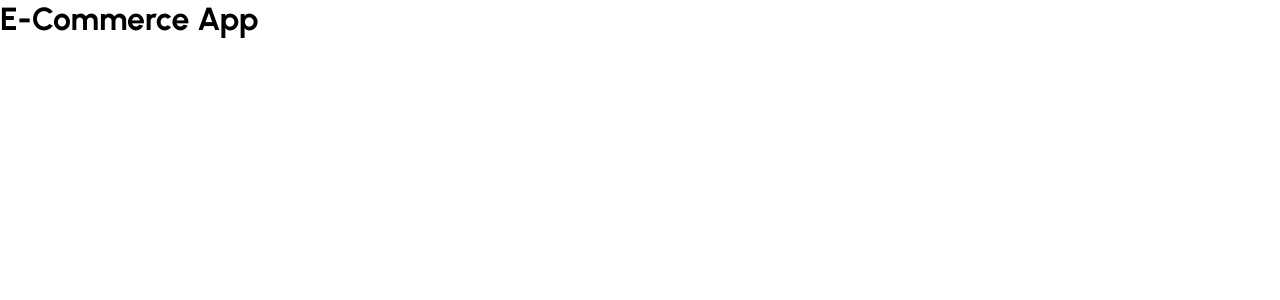
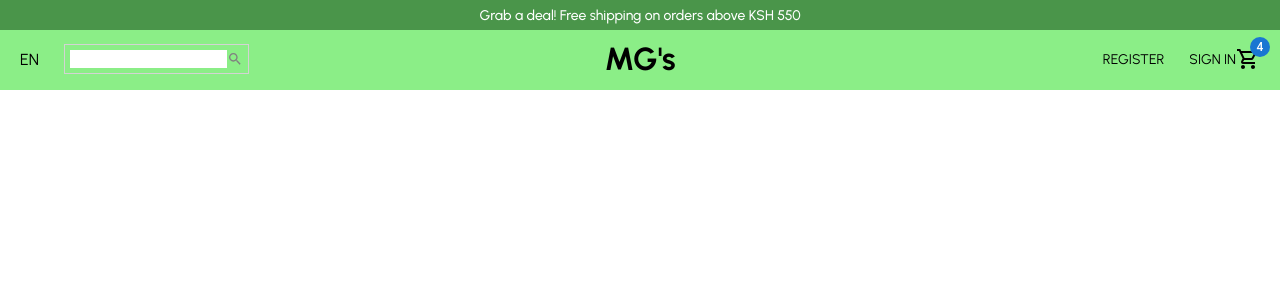
Before and after one commit to mgorem/ecommerce-react-node-mongo, a React (Create React App) app in the folder client/: page / in a window 1280 px wide. Shown: the top 300 px of the page. Built offline with nearby package versions, Linux system fonts and the light colour scheme.

Commit message:
add announcement,navbar components

```diff
--- a/client/src/App.jsx
+++ b/client/src/App.jsx
@@ -1,8 +1,9 @@
+import Home from "./pages/Home";
 
 function App() {
   return (
-    <div className="App">
-      <h1>E-Commerce App</h1>
+    <div>
+      <Home />
     </div>
   );
 }
--- /dev/null
+++ b/client/src/components/Announcement.jsx
@@ -0,0 +1,22 @@
+import React from 'react'
+import styled from 'styled-components'
+
+const Container = styled.div`
+    height: 30px;
+    background-color: #4a954a;
+    color: #fff;
+    display: flex;
+    align-items: center;
+    justify-content: center;
+    font-size: 14px;
+    font-weight: 500;
+`
+const Announcement = () => {
+  return (
+    <Container>
+        Grab a deal! Free shipping on orders above KSH 550
+    </Container>
+  )
+}
+
+export default Announcement
--- /dev/null
+++ b/client/src/components/Navbar.jsx
@@ -0,0 +1,81 @@
+import React from 'react'
+import styled from 'styled-components'
+import SearchIcon from '@mui/icons-material/Search'
+import { Badge } from '@mui/material'
+import ShoppingCartOutlinedIcon from '@mui/icons-material/ShoppingCartOutlined'
+
+const Container = styled.div`
+    height: 60px;
+    background-color: #8bee87;
+`
+const Wrapper = styled.div`
+    padding: 10px 20px;
+    display: flex;
+    align-items: center;
+    justify-content: space-between;
+`
+const Left = styled.div`
+    flex: 1;
+    display: flex;
+    align-items: center;
+`
+const Language = styled.span`
+    font-size: 14;
+    cursor: pointer;
+`
+const SearchContainer = styled.div`
+    border: 0.5px solid lightgray;
+    /* border-radius: 20px; */
+    display: flex;
+    align-items: center;
+    margin-left: 25px;
+    padding: 5px;
+`
+const Input = styled.input`
+    border: none;
+`
+const Center = styled.div`
+    flex: 2;
+    text-align: center;
+`
+const Logo = styled.h1`
+    font-weight: bold;
+`
+const Right = styled.div`
+    flex: 1;
+    display: flex;
+    align-items: center;
+    justify-content: flex-end;
+`
+const MenuItem = styled.div`
+    font-size: 14px;
+    cursor: pointer;
+    margin-left: 25px;
+`
+const Navbar = () => {
+  return (
+    <Container>
+        <Wrapper>
+            <Left>
+                <Language>EN</Language>
+                <SearchContainer>
+                    <Input />
+                    <SearchIcon style={{color:"gray", fontSize:16}}/>
+                </SearchContainer>
+            </Left>
+            <Center>
+                <Logo>MG's</Logo>
+            </Center>
+            <Right>
+                <MenuItem>REGISTER</MenuItem>
+                <MenuItem>SIGN IN</MenuItem>
+                <Badge badgeContent={4} color="primary">
+                 <ShoppingCartOutlinedIcon />
+                </Badge>
+            </Right>
+        </Wrapper>
+    </Container>
+  )
+}
+
+export default Navbar
--- /dev/null
+++ b/client/src/pages/Home.jsx
@@ -0,0 +1,14 @@
+import React from 'react'
+import Announcement from '../components/Announcement';
+import Navbar from '../components/Navbar';
+
+const Home = () => {
+    return(
+        <div>
+            <Announcement />
+            <Navbar />
+        </div>
+    )
+}
+
+export default Home;
```
